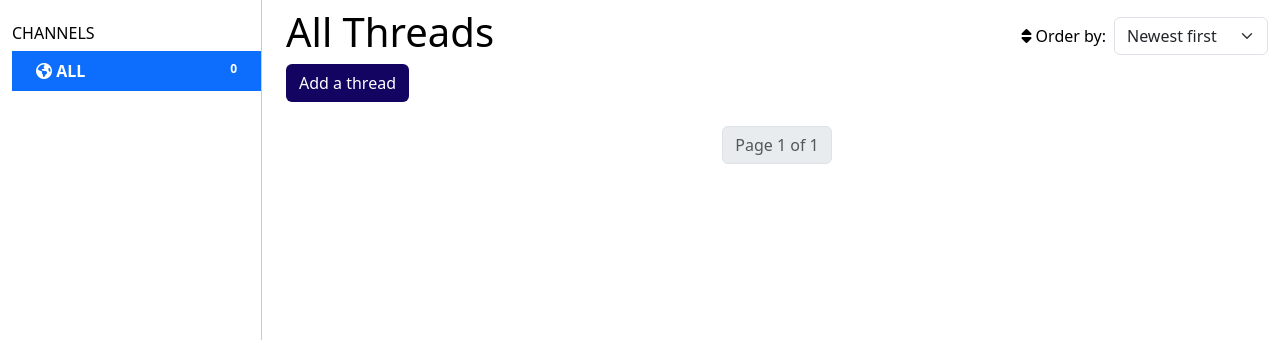
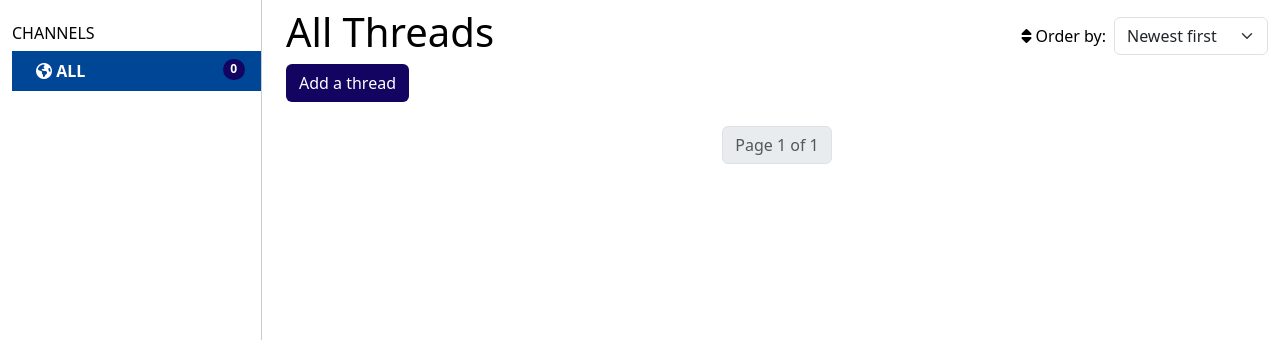
Before and after one commit to Camelia03/portofolio-project-4, a Django app: page / in a window 1280 px wide. Shown: the part 110-450 px from the top of the page. Run offline with Django 3.2, Linux system fonts and the light colour scheme; the visitor is signed in with stand-in values (Sample User, id 1); data that the repository does not hold is empty; some libraries are stand-ins or nearby versions.

Commit message:
Set sidebar colors to match theme

```diff
--- a/static/css/style.css
+++ b/static/css/style.css
@@ -130,3 +130,15 @@ body {
     background-size: cover;
     background-position: center center;
 }
+
+.list-group .list-group-item:hover {
+    background-color: #c5dbf5;
+}
+
+.list-group .list-group-item.active {
+    background-color: #004696;
+}
+
+.list-group .badge {
+    background-color: #120460;
+}
--- a/templates/snippets/sidebar.html
+++ b/templates/snippets/sidebar.html
@@ -10,7 +10,7 @@
                         <i class="fa-solid fa-earth-americas"></i> ALL
                     </div>
                 </div>
-                <span class="badge bg-primary rounded-pill">{{ total_threads_nr }}</span>
+                <span class="badge rounded-pill">{{ total_threads_nr }}</span>
             </a>
             {% for channel in channels %}
             <a href="{% url 'channel_threads' channel.slug %}"
@@ -20,7 +20,7 @@
                         <i class="fa-solid {{ channel.icon }}"></i> {{ channel.name }}
                     </div>
                 </div>
-                <span class="badge bg-primary rounded-pill">{{ channel.threads.count }}</span>
+                <span class="badge rounded-pill">{{ channel.threads.count }}</span>
             </a>
             {% endfor %}
         </div>
```
